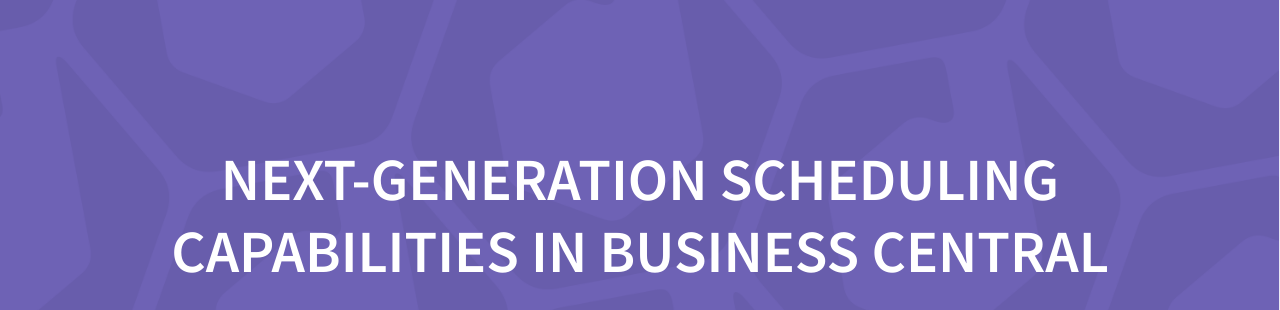
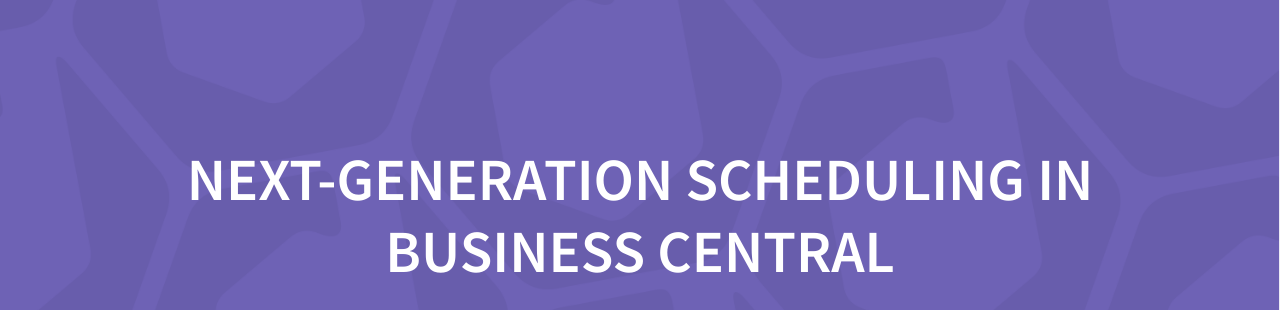
Before and after one commit to dime-scheduler/bc-techdays-2022-isv, a website: page index.html in a window 1280 px wide. Shown: the top 310 px of the page. Drawn offline with Linux system fonts and the light colour scheme.

Commit message:
Deploying to gh-pages from @ dime-scheduler/bc-techdays-2022-isv@d8498a04b69d295cbae5c5c38cbd849f91544a5b 🚀

```diff
--- a/index.html
+++ b/index.html
@@ -36,7 +36,7 @@
         <div class="slides">
 
             <section data-background-image="./assets/intro.png" data-background-opacity="1">
-                <h3>Next-generation scheduling capabilities in Business Central</h3>
+                <h3>Next-generation scheduling in Business Central</h3>
                 <img src="https://media.graphassets.com/KtG6cVeSVilEe3X2OdRQ" alt="Dime.Scheduler Logo" height="150"
                     class="circle" />
                 <p>Hendrik Bulens</p>
```
